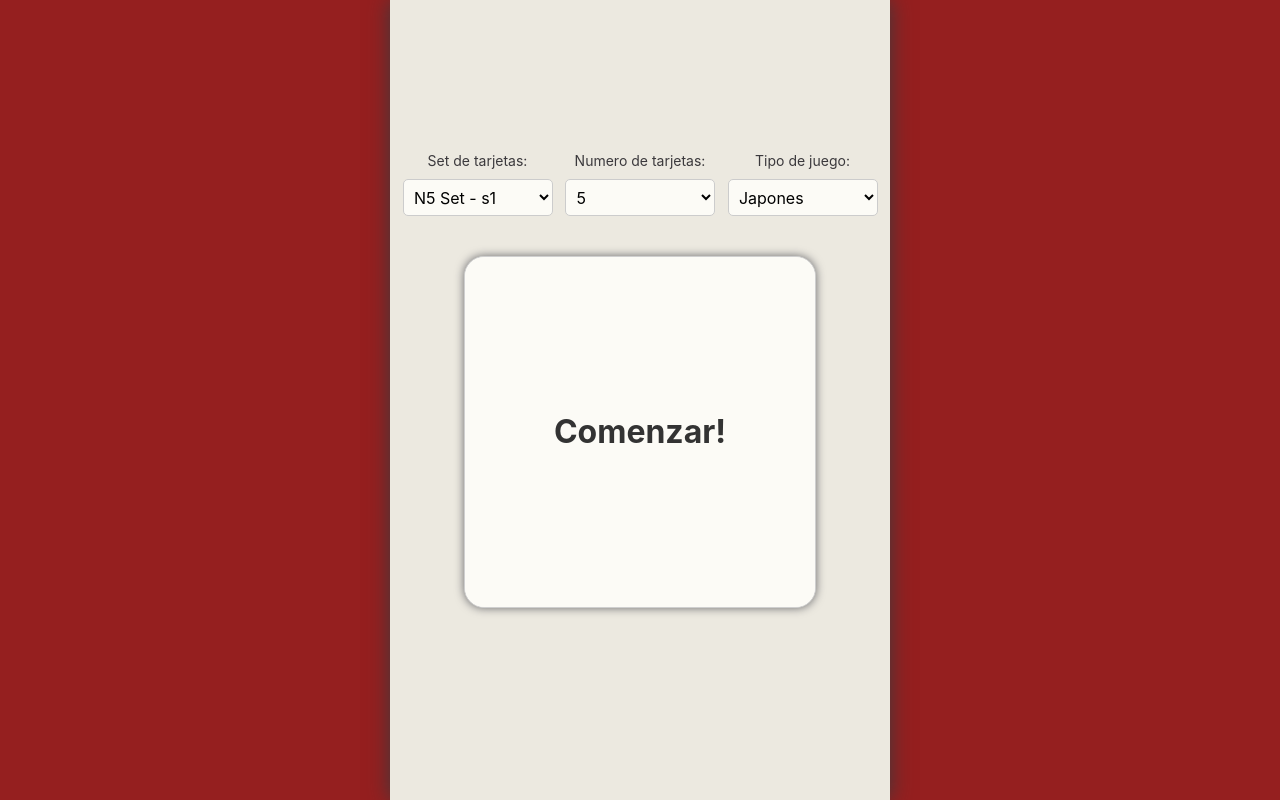
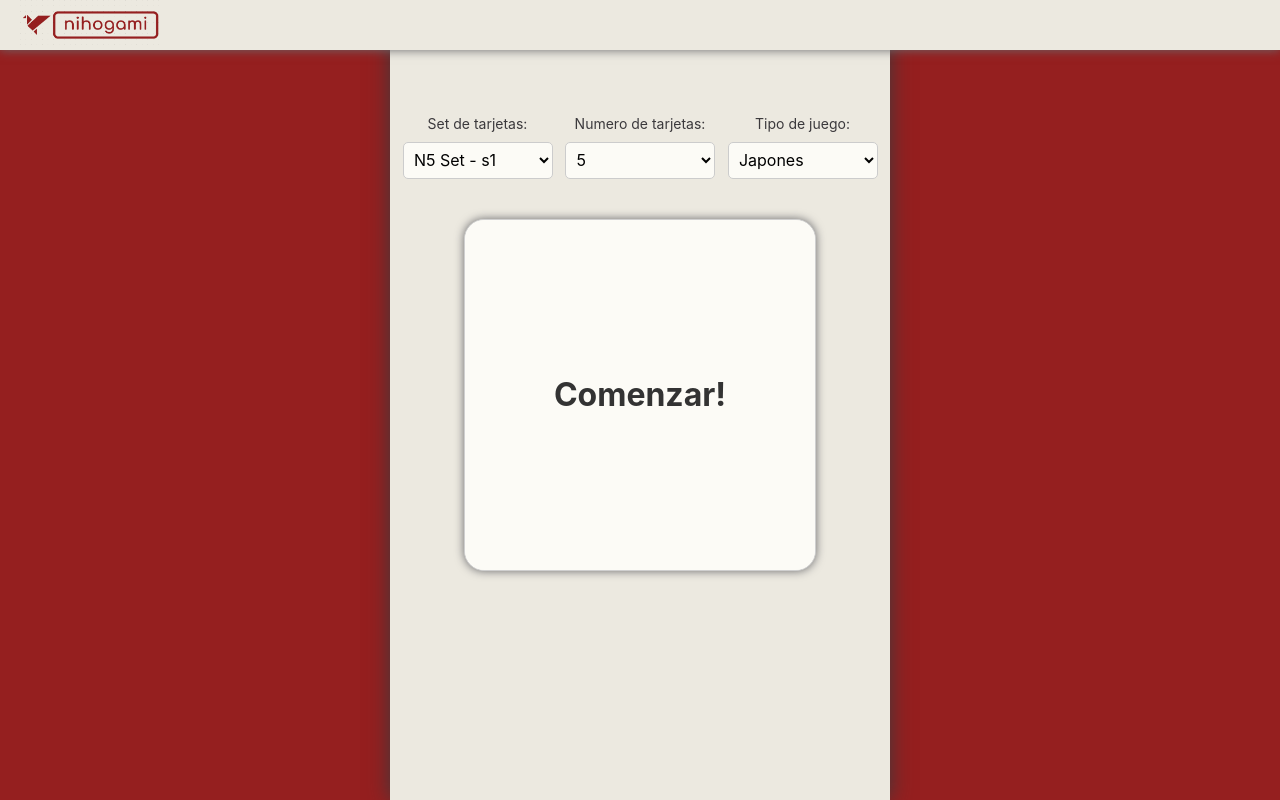
Before and after one commit to F-Ardus/japaneseVocabulary, a Svelte app: page / in a window 1280 px wide. Built offline with nearby package versions, Linux system fonts and the light colour scheme.

Commit message:
add styling, navbar and logo

```diff
--- a/src/App.svelte
+++ b/src/App.svelte
@@ -1,8 +1,6 @@
 <script>
-  import { debug } from "svelte/internal";
-
-  import AnswerInput from "./AnswerInput.svelte";
-
+  import AnswerInput from "./components/AnswerInput.svelte";
+  import NavBar from "./components/NavBar.svelte";
   import * as vocab from "./N5-Vocab.json";
 
   //FUNCTIONS
@@ -155,6 +153,8 @@
 </script>
 
 <main>
+  <NavBar />
+  <div class="cardGameWrapper">
     <div class="gameContainer">
       <div class="selectorsWrapper">
         <div class="selectorContainer">
@@ -259,10 +259,17 @@
         {/if}
       </div>
     </div>
+  </div>
 </main>
 
 <style lang="scss">
   main {
+    width: 100vw;
+    height: 100vh;
+    display: flex;
+    justify-content: center;
+  }
+  .cardGameWrapper {
     margin: 0;
     padding: 0;
     width: 500px;
@@ -277,6 +284,7 @@
       justify-content: space-evenly;
       width: 100%;
       flex-wrap: wrap;
+      margin-top: 115px;
 
       label {
         margin-bottom: 10px;
@@ -297,7 +305,7 @@
       height: 100%;
       display: flex;
       flex-direction: column;
-      justify-content: center;
+      justify-content: flex-start;
       align-items: center;
 
       .card {
@@ -321,6 +329,10 @@
           width: 100%;
           padding: 0 20px;
           box-sizing: border-box;
+        }
+
+        h1 {
+          text-align: center;
         }
 
         button {
--- a/src/AnswerInput.svelte
+++ b/src/components/AnswerInput.svelte
@@ -15,7 +15,7 @@
   <button class="submitButton">Submit</button>
 </form>
 
-<style>
+<style lang="scss">
   form {
     margin: 40px 0;
     display: flex;
@@ -35,8 +35,9 @@
     border-radius: 5px;
     border: none;
     width: 70px;
-  }
-  .submitButton:hover {
-    cursor: pointer;
+
+    &:hover {
+      cursor: pointer;
+    }
   }
 </style>
--- /dev/null
+++ b/src/components/NavBar.svelte
@@ -0,0 +1,25 @@
+<script>
+</script>
+
+<div class="navBar">
+  <a href="/">
+    <img src="images/logo.png" />
+  </a>
+
+  <div />
+</div>
+
+<style lang="scss">
+  .navBar {
+    width: 100%;
+    position: fixed;
+    height: 50px;
+    background-color: #ece9e0;
+    box-shadow: 0px 0px 10px 0px #69696c;
+
+    img {
+      max-height: 100%;
+      margin-left: 20px;
+    }
+  }
+</style>
```
Also changed, not shown: public/images/favicon.png (renamed from public/favicon.png), public/images/logo.png (added). Lines whose indentation alone changed are shown as unchanged.
